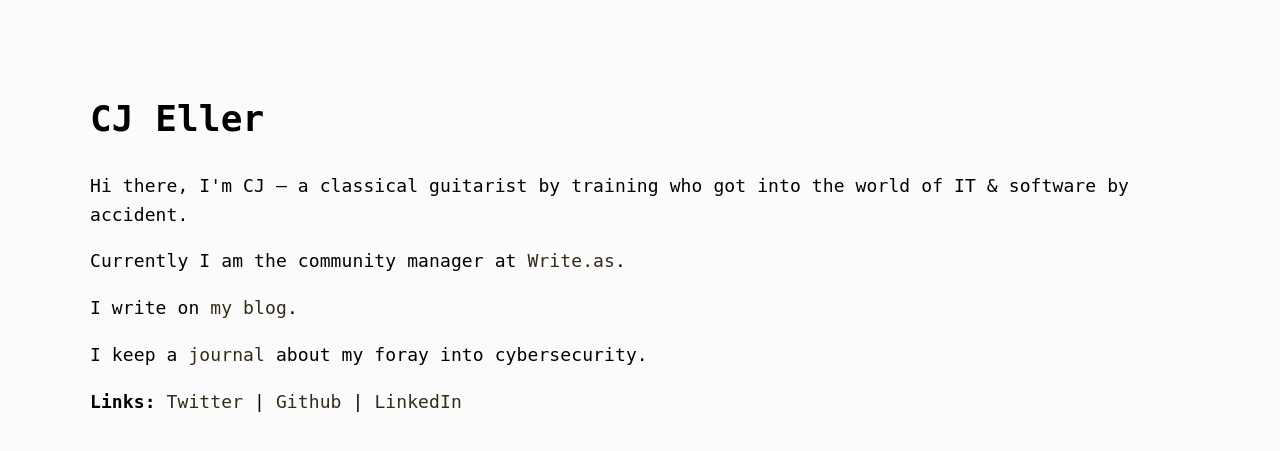
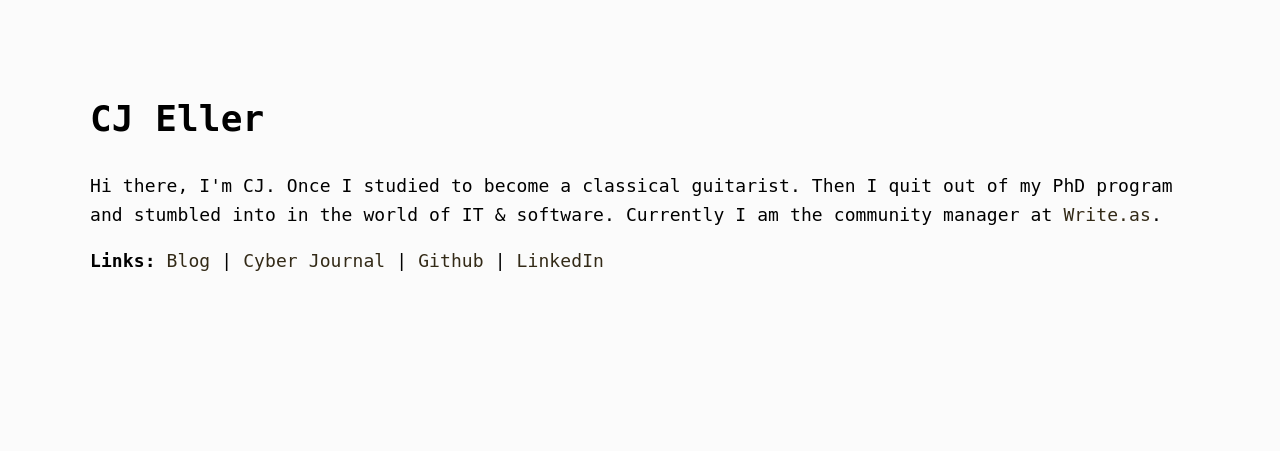
Before and after one commit to cjeller1592/cjeller-site, a Flask app: page / in a window 1280 px wide. Shown: the top 451 px of the page. Run offline with Flask 2, Linux system fonts and the light colour scheme.

Commit message:
edited bio and links

```diff
--- a/static/style.css
+++ b/static/style.css
@@ -20,3 +20,4 @@ a:hover {
 	text-decoration: none;
 	border-bottom: dashed 1px;
 	}
+z
--- a/templates/index.html
+++ b/templates/index.html
@@ -11,27 +11,9 @@
   <body>
     <h1>CJ Eller</h1>
     <p>
-      Hi there, I'm CJ — a classical guitarist by training who got into the world of IT & software
-      by accident.
-    </p>
-
+      Hi there, I'm CJ. Once I studied to become a classical guitarist. Then I quit out of my PhD program and stumbled into in the world of IT & software.
+      Currently I am the community manager at <a target="_blank" href="https://write.as">Write.as</a>.
     <p>
-      Currently I am the community manager at
-    <a target="_blank" href="https://write.as">Write.as</a>.
-    </p>
-
-    <p>
-      I write on
-      <a target="_blank" href="https://blog.cjeller.site">my blog</a>.
-    </p>
-
-    <p>
-      I keep a
-      <a target="_blank" href="https://cyber.cjeller.site">journal</a>
-      about my foray into cybersecurity.
-    </p>
-
-    <p>
-      <strong>Links:</strong> <a target="_blank" href="https://twitter.com/cjeller3">Twitter</a> | <a taraget="_blank" href="https://github.com/cjeller1592">Github</a> | <a target="_blank" href="https://www.linkedin.com/in/charles-cj-eller-28923813a/">LinkedIn</a>
+      <strong>Links: </strong><a target="_blank" href="https://blog.cjeller.site">Blog</a> | <a target="_blank" href="https://cyber.cjeller.site">Cyber Journal</a> | <a taraget="_blank" href="https://github.com/cjeller1592">Github</a> | <a target="_blank" href="https://www.linkedin.com/in/charles-cj-eller-28923813a/">LinkedIn</a>
   </body>
 </html>
```
